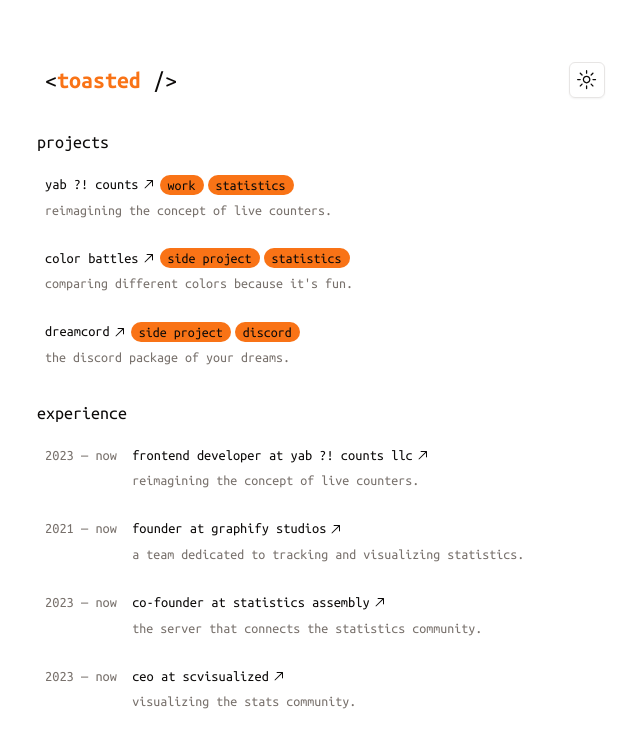
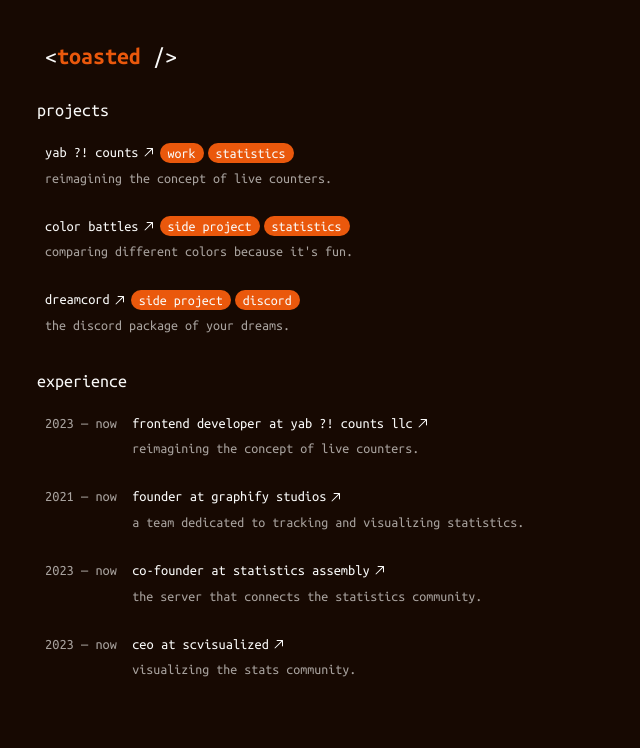
Before and after one commit to ToastedDev/toastify.tk-v2, a Next.js app: page / in a window 1280 px wide. Shown: the top 748 px of the page, without its empty margins (315-955 px from the left). Built offline with nearby package versions, Linux system fonts and the light colour scheme.

Commit message:
kill light mode

```diff
--- a/src/app/layout.tsx
+++ b/src/app/layout.tsx
@@ -1,5 +1,4 @@
-import Navbar from "@/components/navbar";
-import Providers from "@/components/providers";
+import { cn } from "@/lib/utils";
 import type { Metadata, Viewport } from "next";
 import { Ubuntu_Mono } from "next/font/google";
 import colors from "tailwindcss/colors";
@@ -37,14 +36,12 @@
   children: React.ReactNode;
 }) {
   return (
-    <html lang="en">
-      <body className={ubuntuMono.className}>
-        <div className="container py-8 text-[.9rem]">
-          <Providers>
-            <Navbar />
-            <main>{children}</main>
-          </Providers>
-        </div>
+    <html
+      lang="en"
+      className={cn("dark [color-scheme:dark]", ubuntuMono.className)}
+    >
+      <body className="container py-8 text-[.9rem]">
+        <main>{children}</main>
       </body>
     </html>
   );
--- a/src/app/page.tsx
+++ b/src/app/page.tsx
@@ -1,3 +1,4 @@
+import Navbar from "@/components/navbar";
 import { ArrowTopRightIcon } from "@radix-ui/react-icons";
 import Link from "next/link";
 
@@ -134,6 +135,7 @@
 export default function Home() {
   return (
     <>
+      <Navbar />
       <h1 className="text-lg" id="projects">
         projects
       </h1>
--- a/src/components/navbar.tsx
+++ b/src/components/navbar.tsx
@@ -15,7 +15,7 @@
 
 export default function Navbar() {
   return (
-    <nav className="flex w-full items-center justify-between py-6">
+    <nav className="flex w-full items-center justify-between pb-4">
       <Link
         href="/"
         className="rounded-lg p-2 outline-none transition-all hover:bg-muted/80 focus-visible:ring-1 focus-visible:ring-ring"
@@ -24,40 +24,6 @@
           &lt;<b className="text-primary">toasted</b> /&gt;
         </p>
       </Link>
-      <div className="pr-2">
-        <ModeToggle />
-      </div>
     </nav>
   );
 }
-
-function ModeToggle() {
-  const { setTheme } = useTheme();
-
-  return (
-    <DropdownMenu>
-      <DropdownMenuTrigger asChild>
-        <Button
-          variant="outline"
-          size="icon"
-          className="outline-none transition-all"
-        >
-          <SunIcon className="h-[1.2rem] w-[1.2rem] rotate-0 scale-100 transition-all dark:-rotate-90 dark:scale-0" />
-          <MoonIcon className="absolute h-[1.2rem] w-[1.2rem] rotate-90 scale-0 transition-all dark:rotate-0 dark:scale-100" />
-          <span className="sr-only">Toggle theme</span>
-        </Button>
-      </DropdownMenuTrigger>
-      <DropdownMenuContent align="end">
-        <DropdownMenuItem onClick={() => setTheme("light")}>
-          Light
-        </DropdownMenuItem>
-        <DropdownMenuItem onClick={() => setTheme("dark")}>
-          Dark
-        </DropdownMenuItem>
-        <DropdownMenuItem onClick={() => setTheme("system")}>
-          System
-        </DropdownMenuItem>
-      </DropdownMenuContent>
-    </DropdownMenu>
-  );
-}
--- a/src/components/providers.tsx
+++ /dev/null
@@ -1,11 +0,0 @@
-"use client";
-
-import { ThemeProvider } from "next-themes";
-
-export default function Providers({ children }: { children: React.ReactNode }) {
-  return (
-    <ThemeProvider attribute="class" defaultTheme="system" enableSystem>
-      {children}
-    </ThemeProvider>
-  );
-}
```
